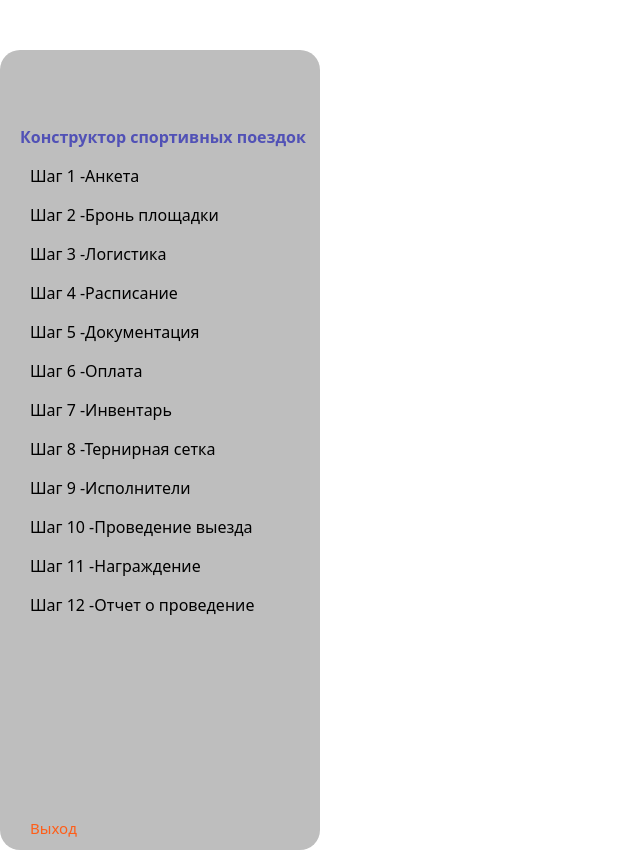
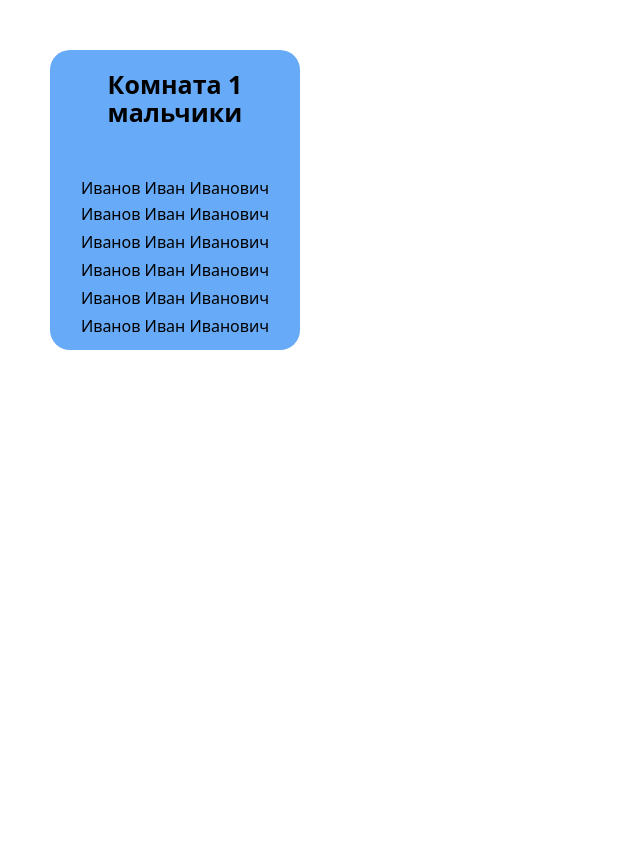
Before and after one commit to engione/my_facets_app, a React (Vite) app: page / in a window 1280 px wide. Shown: the whole page, without its empty margins (0-640 px from the left). After the commit the page ends 800 px from the top, so only its background shows below. Built offline with nearby package versions, Linux system fonts and the light colour scheme.

Commit message:
создал комнату1

```diff
--- a/src/App.tsx
+++ b/src/App.tsx
@@ -1,11 +1,11 @@
 
-import { MainProfile } from "./components/MainProfile/MainProfile";
+import { Komnata } from "./components/Komnata/komnata";
 
 
 export function App() {
   return (
     <>
-      <MainProfile />
+      <Komnata />
         {/*<MainPage />*/}
         {/* <AuthForm /> */}
 
--- /dev/null
+++ b/src/components/Komnata/Komnata.scss
@@ -0,0 +1,34 @@
+.back
+{
+    background-color: rgb(103, 170, 247) ;
+    width: 250px;
+    height: 300px;
+    margin-left: 50px;
+    border-radius: 20px;
+    margin-top: 50px;
+}
+.text
+{
+    display: flex;
+    justify-content: center;
+    align-items: center;
+    padding-top: 20px;
+    font-size: 25px;
+    line-height: 28px;
+
+}
+.text2
+{
+    display: flex;
+    justify-content: center;
+    align-items: center;
+    line-height: 28px;
+
+}
+.text3
+{
+    display: flex;
+    justify-content: center;
+    align-items: center;
+    padding-top: 50px;
+}
--- /dev/null
+++ b/src/components/Komnata/Komnata.tsx
@@ -0,0 +1,17 @@
+import "./Komnata.scss";
+
+export const Komnata = () => {
+  return (
+    <div className="back" >
+      <b className="text">Комната 1 <br className="text"></br>  мальчики </b>
+      <p className="text3"> Иванов Иван Иванович </p>
+      <p className="text2"> Иванов Иван Иванович </p>
+      <p className="text2"> Иванов Иван Иванович </p>
+      <p className="text2"> Иванов Иван Иванович </p>
+      <p className="text2"> Иванов Иван Иванович </p>
+      <p className="text2"> Иванов Иван Иванович </p>
+
+
+    </div>
+  );
+};
```
